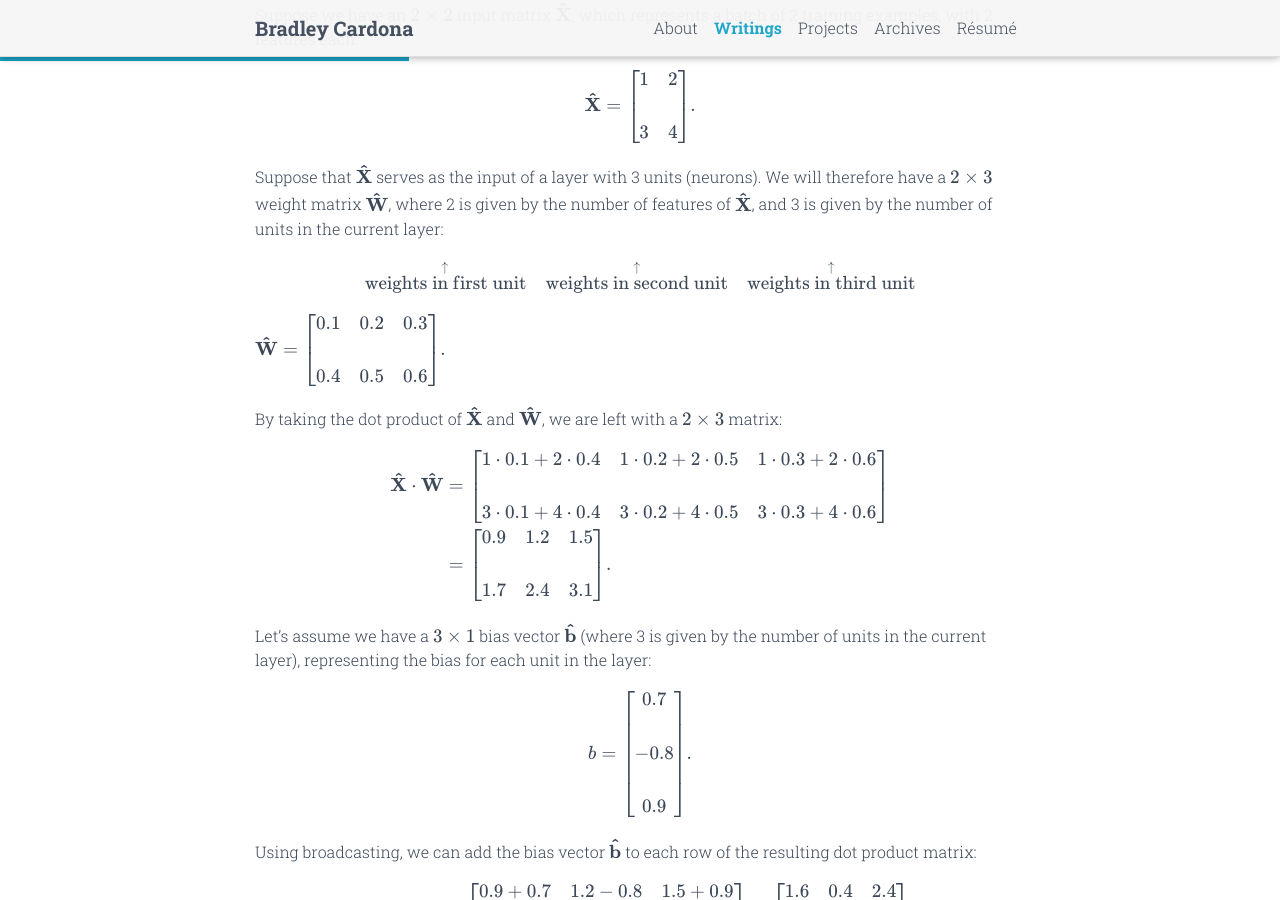
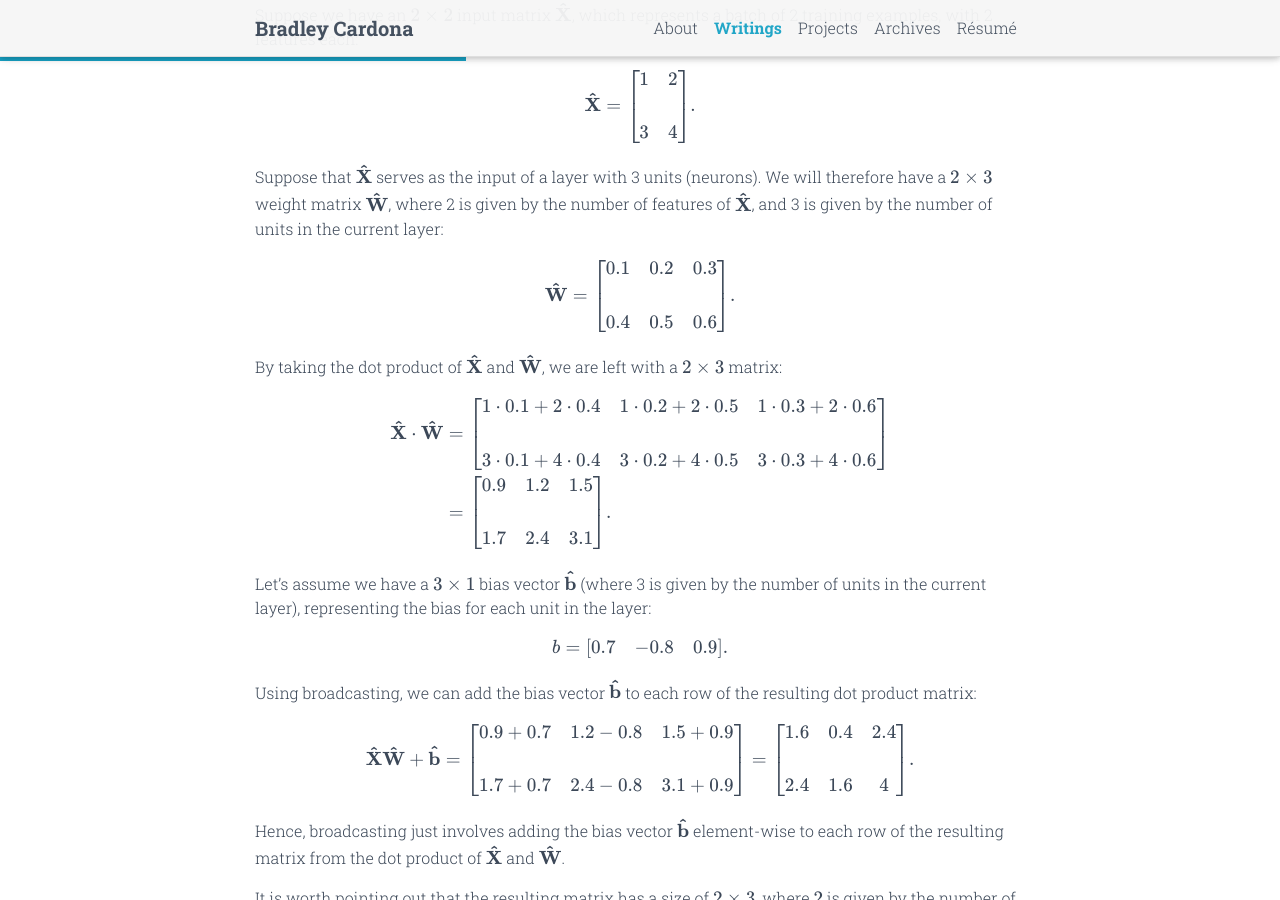
Before and after one commit to BMCARDONA/bmcardona.github.io, a Jekyll site: the page built from _posts/2023-06-09-vectors-and-matrices.md, in a window 1280 px wide and 900 px high, scrolled down 413 px. Built offline with Jekyll 4.4.1, drawn with Linux system fonts in a browser that asks for light colours; comment, search, counter and statistics services are not loaded; a style sheet for code colours, icons or effects is not loaded.

Commit message:
change b to row vector

```diff
--- a/_posts/2023-06-09-vectors-and-matrices.md
+++ b/_posts/2023-06-09-vectors-and-matrices.md
@@ -20,25 +20,12 @@ $$
 
 Suppose that $$\mathbf{\hat{X}}$$ serves as the input of a layer with 3 units (neurons). We will therefore have a $$2 \times 3$$ weight matrix $$\mathbf{\hat{W}}$$, where 2 is given by the number of features of $$\mathbf{\hat{X}}$$, and 3 is given by the number of units in the current layer:
 
-<!-- $$
-\mathbf{\hat{W}} = \begin{bmatrix}
-0.1 & 0.2 & 0.3 \\\\
-0.4 & 0.5 & 0.6
-\end{bmatrix}.
-$$ -->
-
-\begin{matrix}
-\overset{\uparrow}{\text{weights in first unit}} &
-\overset{\uparrow}{\text{weights in second unit}} &
-\overset{\uparrow}{\text{weights in third unit}}
-\end{matrix}
 $$
 \mathbf{\hat{W}} = \begin{bmatrix}
 0.1 & 0.2 & 0.3 \\\\
 0.4 & 0.5 & 0.6
 \end{bmatrix}.
 $$
-
 
 By taking the dot product of $$\mathbf{\hat{X}}$$ and $$\mathbf{\hat{W}}$$, we are left with a $$2 \times 3$$ matrix:
 
@@ -59,10 +46,9 @@ Let's assume we have a $$3 \times 1$$ bias vector $$\mathbf{\hat{b}}$$ (where 3
 
 $$
 b = \begin{bmatrix}
-0.7 \\\\
--0.8 \\\\
-0.9
+0.7 & -0.8 & 0.9
 \end{bmatrix}.
+
 $$
 
 Using broadcasting, we can add the bias vector $$\mathbf{\hat{b}}$$ to each row of the resulting dot product matrix:
```
